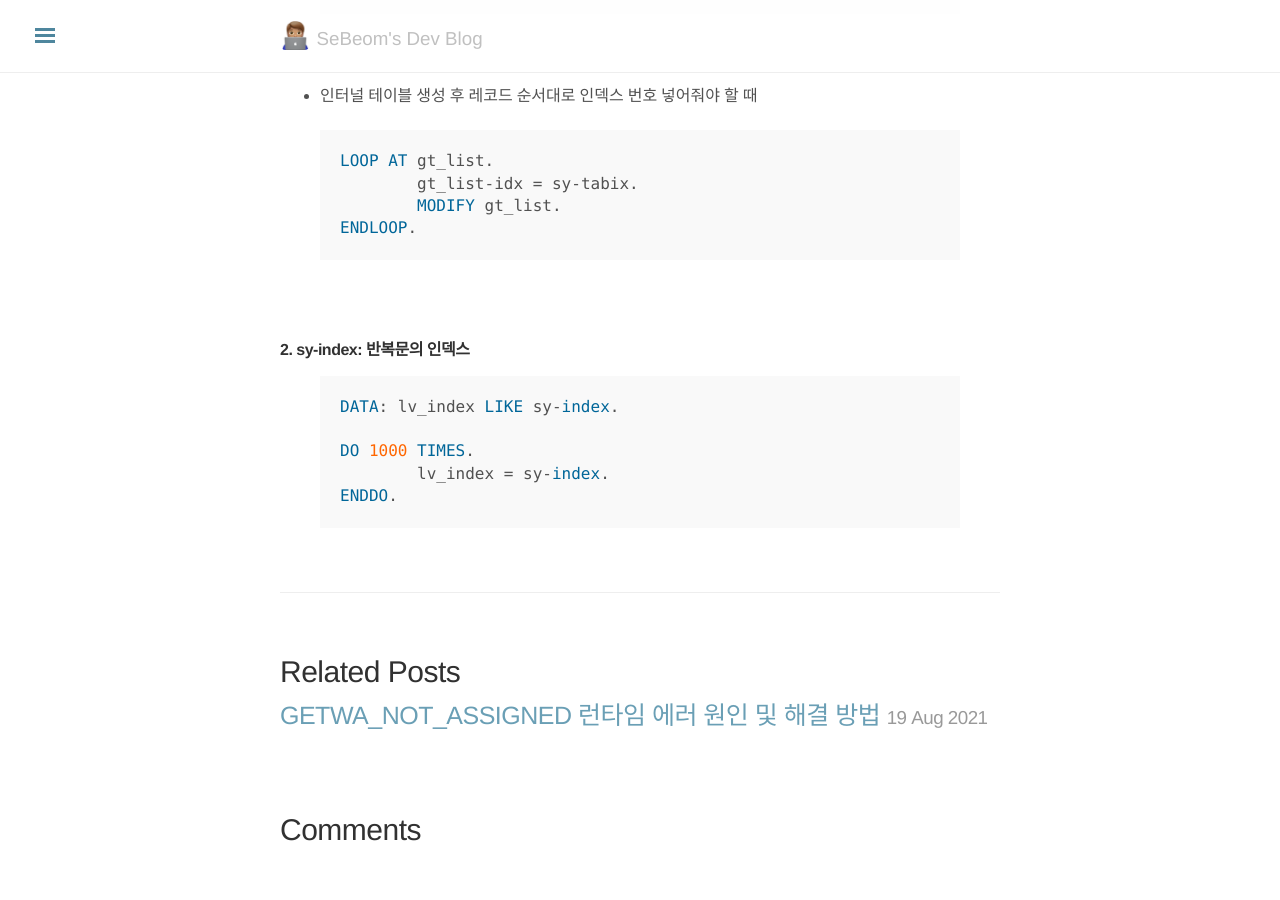
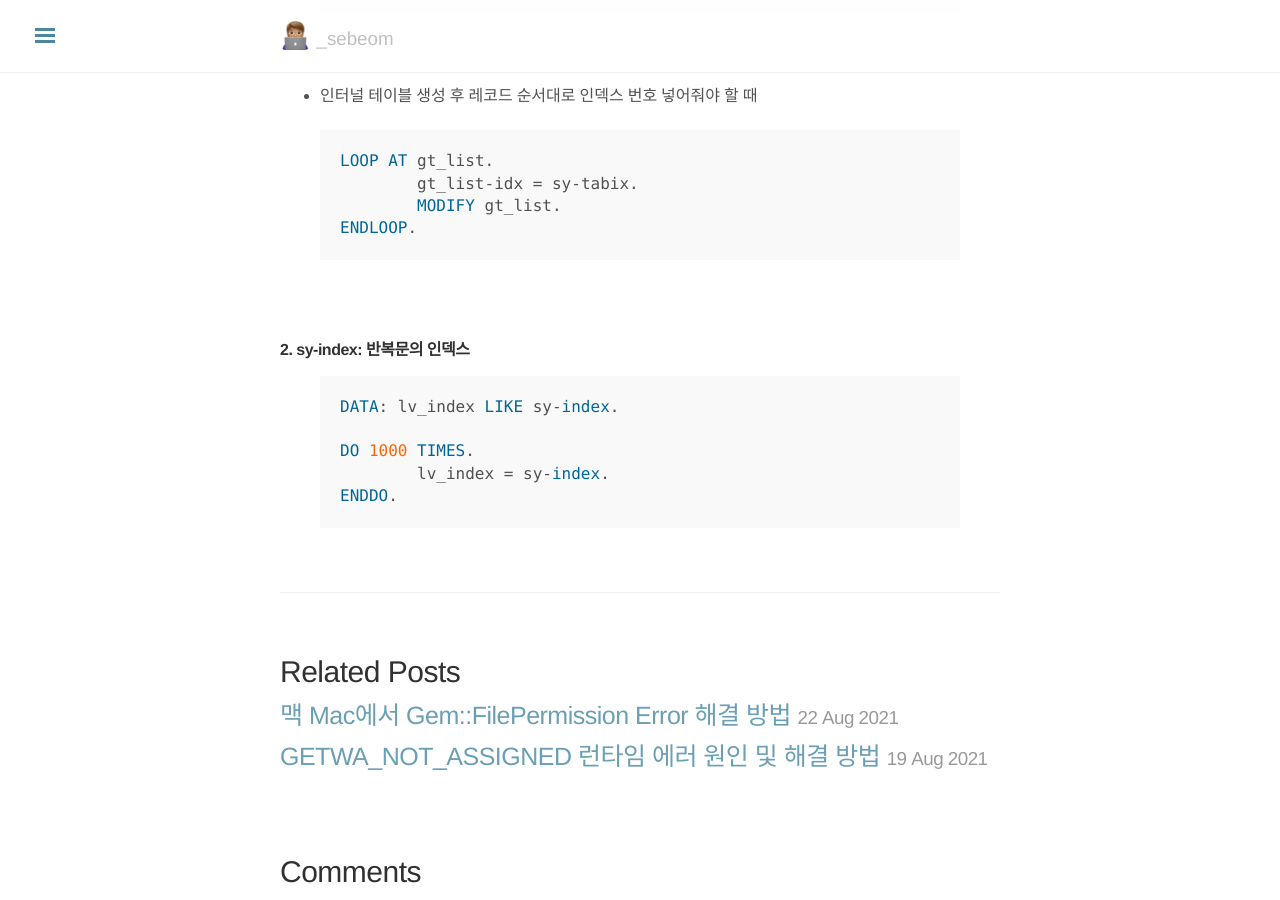
Before and after one commit to znznz6037/znznz6037.github.io, a Jekyll site: the page built from _posts/2021-08-17-sy-index-sy-tabix.md, in a window 1280 px wide and 900 px high, scrolled down 701 px. Built offline with Jekyll 4.4.1, drawn with Linux system fonts in a browser that asks for light colours; nearby versions of some CDN libraries; some web fonts are replaced; comment, search, counter and statistics services are not loaded; before the commit the page ends 1560 px from its top, so only the background shows below that.

Commit message:
게시글 작성(Blog) / 맥에서 Gem::FilePermission Error 해결방법

```diff
--- a/_config.yml
+++ b/_config.yml
@@ -1,6 +1,6 @@
 # Site Info
-title: SeBeom's Dev Blog
-tagline: "SeBeom's Dev Blog"
+title: _sebeom
+tagline: "_sebeom"
 description: ''
 baseurl: ''
 url: http://znznz6037.github.io
@@ -26,7 +26,7 @@ version: 1.1.0
 # About/contact
 author:
   name: znznz6037
-  description: SeBeom's Dev Blog 💻  📱
+  description: 💻  📱
   gravatar:  6681f478d666f7cb51fe7bf6e93242bf # md5 hash of your email address
   contact:
     github:    https://github.com/znznz6037
--- a/_includes/head.html
+++ b/_includes/head.html
@@ -7,7 +7,7 @@
 
   <title>
     {% if page.title == "Home" %}
-      {{ site.title }} &middot; {{ site.tagline }}
+      {{ "Home" }} &middot; {{ site.title }}
     {% else %}
       {{ page.title }} &middot; {{ site.title }}
     {% endif %}
--- /dev/null
+++ b/_posts/2021-08-22-mac-jekyll-filepermission-error.md
@@ -0,0 +1,73 @@
+---
+layout: post
+title: "맥 Mac에서 Gem::FilePermission Error 해결 방법"
+date: "2021-08-22 13:41:30"
+categories: [Blog]
+tags: [Mac, Jekyll, Blog]
+---
+
+## 원인
+
+![Gem::FilePermission Error](https://i.imgur.com/kp24Z3T.png)
+
+ rbenv 로 관리되는 루비가 아닌, 시스템 루비로 설치되어 있어서 생기는 에러
+
+---
+
+## 해결방법
+
+먼저 rbenv를 설치한다.
+
+{% highlight zsh%}
+
+brew install rbenv ruby-build
+
+rbenv install {루비 버전 입력}
+
+rbenv global {루비 버전 입력}
+
+{% endhighlight %}
+
+<br/>
+
+설치 가능한 루비 버전은 아래 명령으로 확인 가능
+
+{% highlight zsh %}
+
+rbenv install -l
+
+{% endhighlight %}
+
+<br/>
+
+![ruby versions](https://i.imgur.com/3mRmFpY.png)
+
+설치가 잘 되었다면, asterisk가 위와 같이 system이 아닌 rbenv 앞에 있어야 한다.
+
+<br/>
+
+마지막으로 환경변수를 추가해줘야 하므로 쉘 설정 파일을 열어 다음 코드를 추가한다.
+
+{% highlight zsh%}
+
+vi ~/.zshrc
+
+{% endhighlight %}
+
+{% highlight zsh%}
+
+export PATH={$Home}/.rbenv/bin:$PATH && \
+
+eval "$(rbenv init -)"
+
+{% endhighlight %}
+
+<br/>
+
+변경 사항 적용
+
+{% highlight zsh%}
+
+source ~/.zshrc
+
+{% endhighlight %}
```
Also changed, not shown: _posts/2021-08-17-sy-index-sy-tabix.md (+1 -1 lines), _posts/2021-08-19-get-wa-not-assigned.md (+1 -1 lines), about.md (+4 -1 lines), 2 other files.
